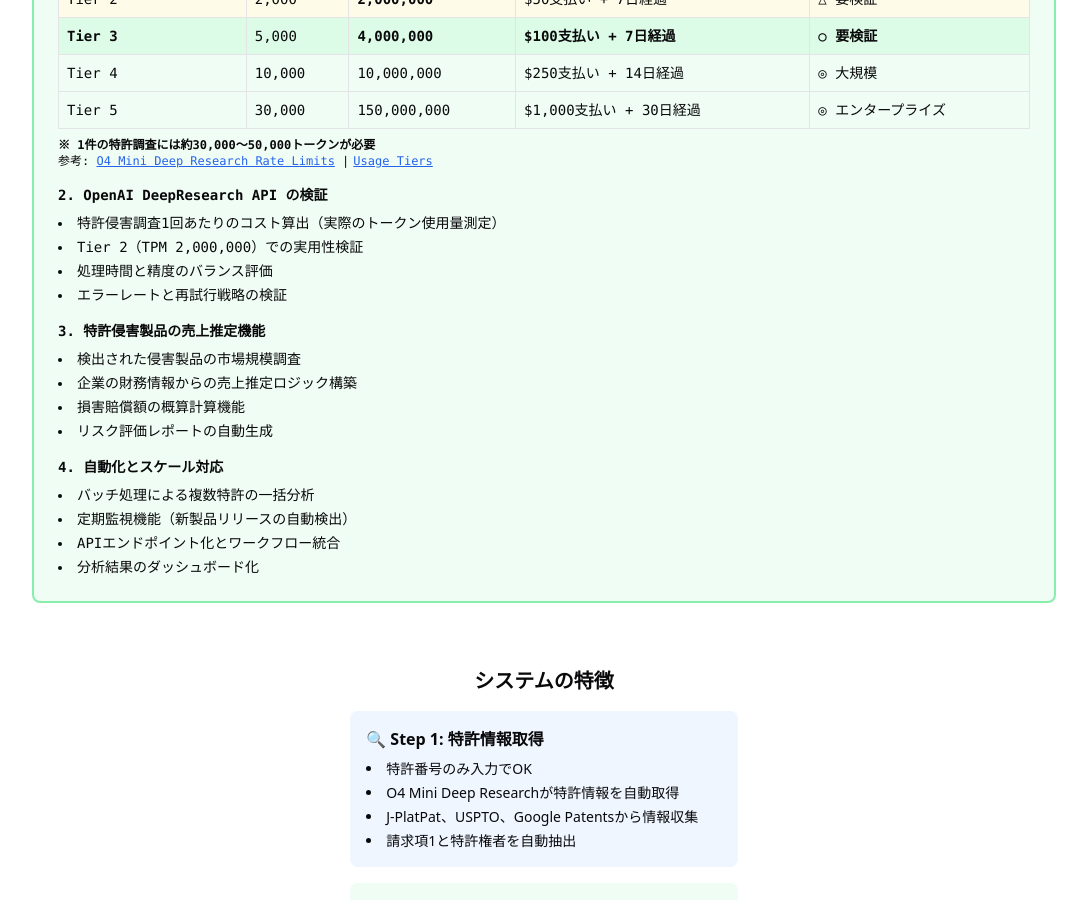
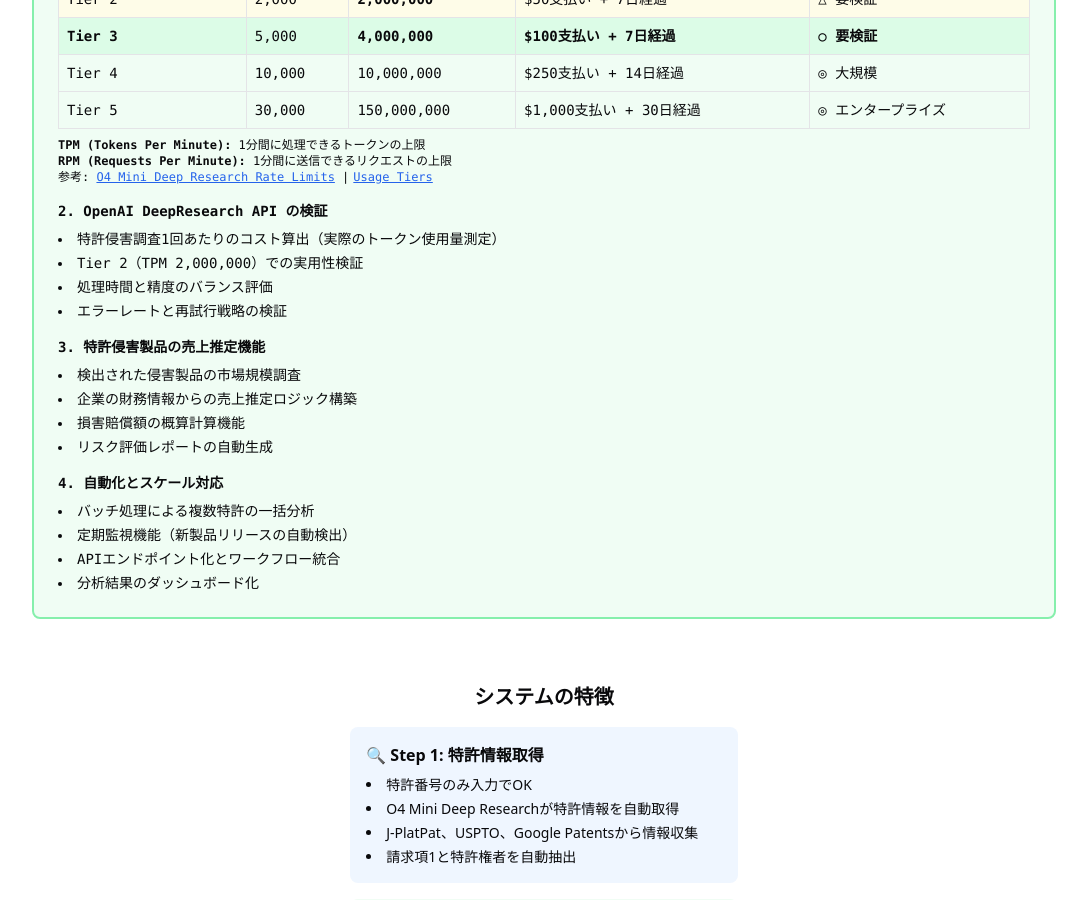
Before and after one commit to ryoryoai/ip-rich-poc-phase2, a Next.js app in the folder apps/poc/phase1/: page / in a window 1280 px wide. Shown: the part 880-1780 px from the top of the page, without its empty margins (96-1183 px from the left). Built offline with nearby package versions, Linux system fonts and the light colour scheme.

Commit message:
fix: Remove inaccurate token estimate and add TPM/RPM definitions
- Remove incorrect token estimate (30k-50k)
- Add TPM/RPM definition explanations

```diff
--- a/apps/poc/phase1/src/app/page.tsx
+++ b/apps/poc/phase1/src/app/page.tsx
@@ -98,7 +98,8 @@ export default function Home() {
                   </tbody>
                 </table>
                 <p className="mt-2 text-xs">
-                  <span className="font-semibold">※ 1件の特許調査には約30,000〜50,000トークンが必要</span><br/>
+                  <span className="font-semibold">TPM (Tokens Per Minute):</span> 1分間に処理できるトークンの上限<br/>
+                  <span className="font-semibold">RPM (Requests Per Minute):</span> 1分間に送信できるリクエストの上限<br/>
                   参考: <a href="https://platform.openai.com/docs/models/o4-mini-deep-research"
                     className="text-blue-600 underline" target="_blank" rel="noopener noreferrer">
                     O4 Mini Deep Research Rate Limits
```
